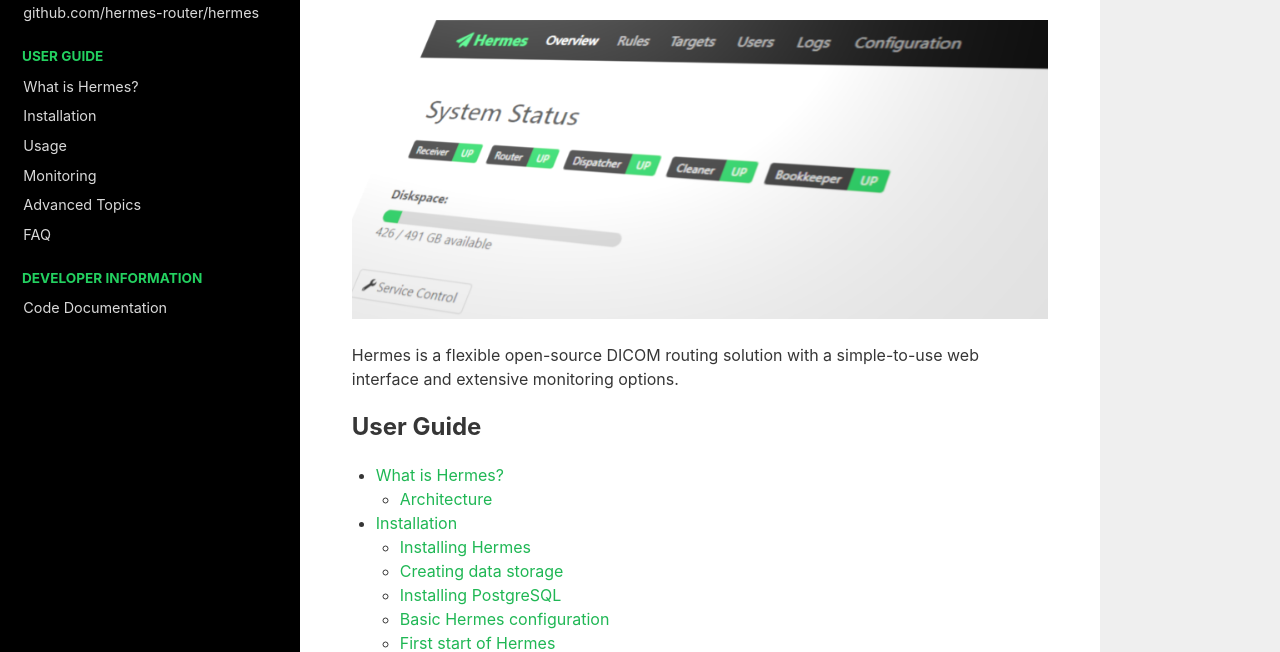
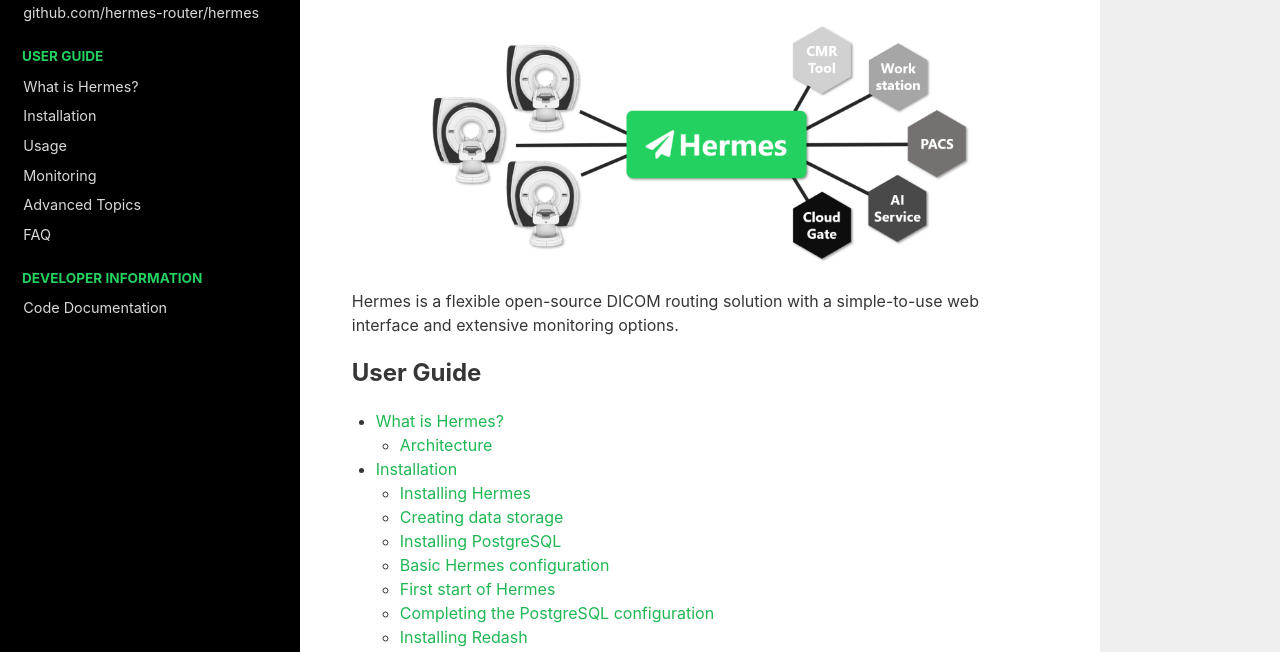
Before and after one commit to hermes-router/hermes-doc, a plain HTML site: page index.html in a window 1280 px wide. Shown: the part 142-794 px from the top of the page. Drawn offline with Linux system fonts and the light colour scheme.

Commit message:
Continued.

```diff
--- a/index.html
+++ b/index.html
@@ -161,7 +161,7 @@
 
   <div class="section" id="hermes-dicom-router">
 <h1>Hermes DICOM Router<a class="headerlink" href="#hermes-dicom-router" title="Permalink to this headline">¶</a></h1>
-<a class="reference internal image-reference" href="_images/banner.png"><img alt="_images/banner.png" class="align-center" src="_images/banner.png" style="width: 100%;" /></a>
+<a class="reference internal image-reference" href="_images/scheme.png"><img alt="_images/scheme.png" class="align-center" src="_images/scheme.png" style="width: 550px;" /></a>
 <p>Hermes is a flexible open-source DICOM routing solution with a simple-to-use web interface and extensive monitoring options.</p>
 <div class="toctree-wrapper compound">
 </div>
```
Also changed, not shown: _images/banner.png (deleted), _sources/index.rst.txt.
